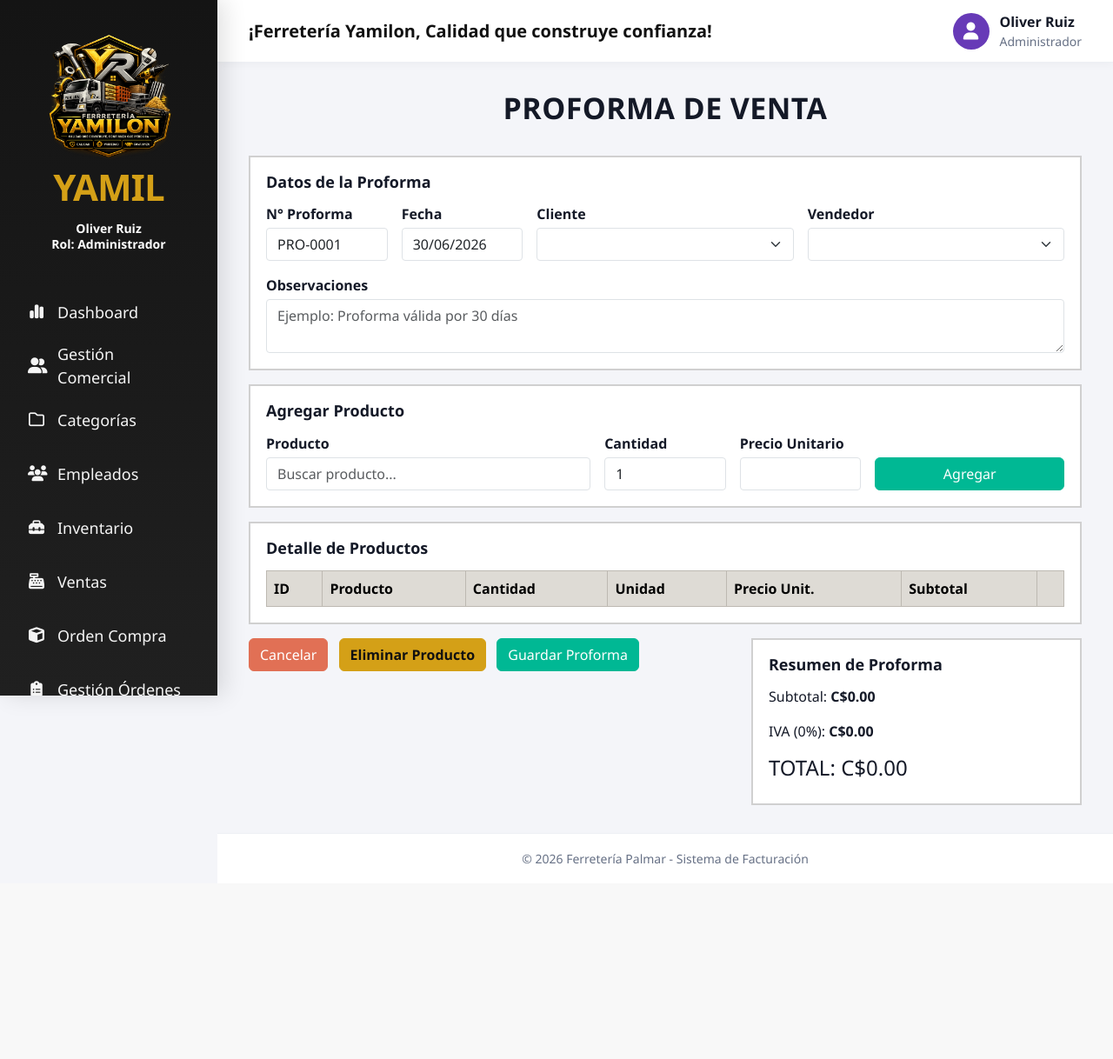
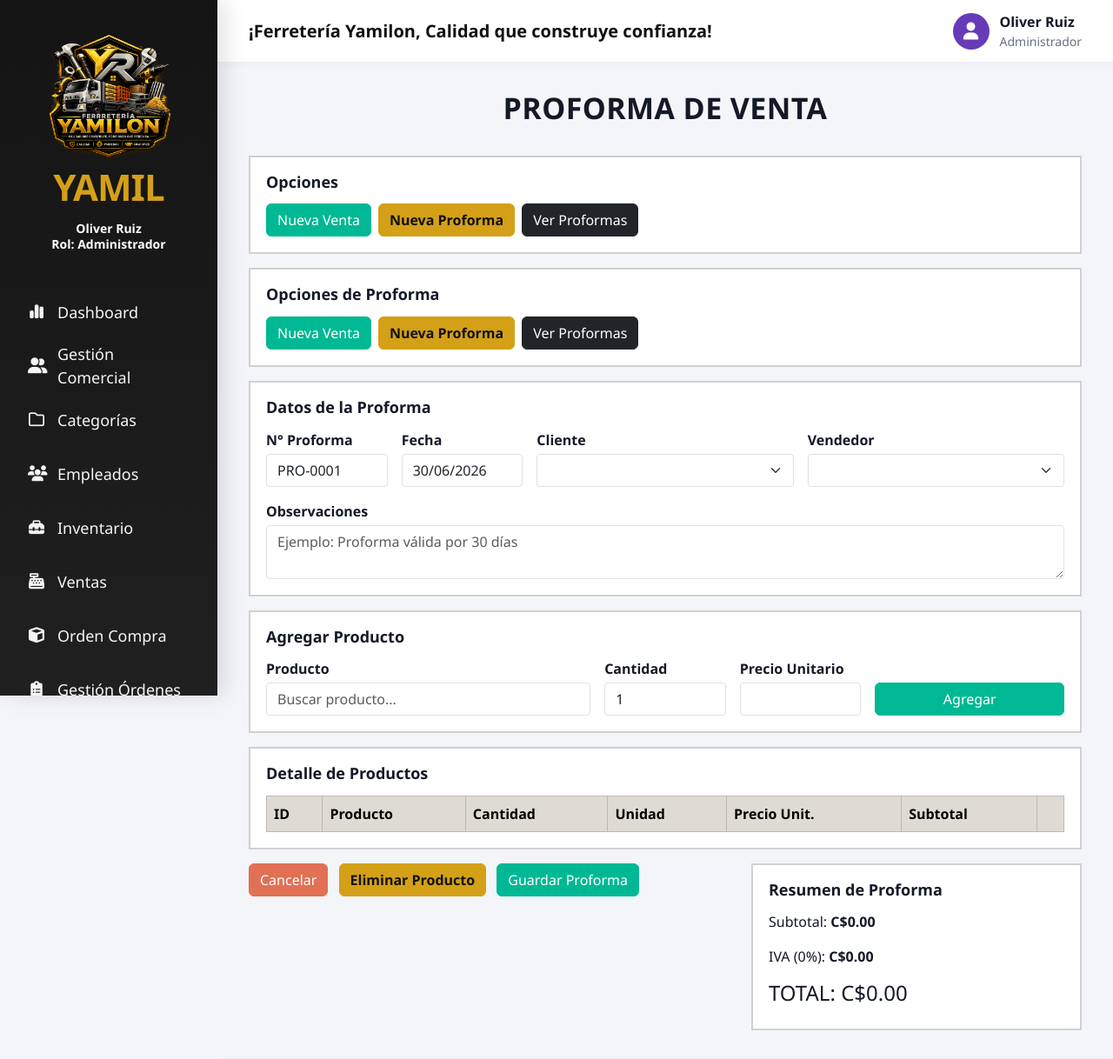
Before and after one commit to Ruizoli/Palmar_Web, a Flask app: page /proformas/nueva in a window 1280 px wide. Shown: the top 1218 px of the page at 87% size. Before the commit the page ends 993 px from the top, so only its background shows below. Run offline with Flask 3, Linux system fonts and the light colour scheme; a user stored in the database is signed in; data that the repository does not hold is empty; some libraries are stand-ins or nearby versions.

Commit message:
Modulo inicial de proformas

```diff
--- a/templates/proforma.html
+++ b/templates/proforma.html
@@ -2,6 +2,44 @@
 {% block content %}
 
 <h2 class="page-title">PROFORMA DE VENTA</h2>
+
+<div class="form-card mb-3">
+    <h5 class="section-title">Opciones</h5>
+
+    <div class="d-flex gap-2 flex-wrap">
+
+        <a href="{{ url_for('ventas') }}" class="btn btn-success">
+            <i class="bi bi-receipt"></i> Nueva Venta
+        </a>
+
+        <a href="{{ url_for('nueva_proforma') }}" class="btn btn-warning">
+            <i class="bi bi-file-earmark-text"></i> Nueva Proforma
+        </a>
+
+        <a href="{{ url_for('proformas') }}" class="btn btn-dark">
+            <i class="bi bi-card-list"></i> Ver Proformas
+        </a>
+
+    </div>
+</div>
+
+<div class="form-card mb-3">
+  <h5 class="section-title">Opciones de Proforma</h5>
+
+  <div class="d-flex gap-2 flex-wrap">
+    <a href="{{ url_for('ventas') }}" class="btn btn-success">
+      Nueva Venta
+    </a>
+
+    <a href="{{ url_for('nueva_proforma') }}" class="btn btn-warning">
+      Nueva Proforma
+    </a>
+
+    <a href="{{ url_for('proformas') }}" class="btn btn-dark">
+      Ver Proformas
+    </a>
+  </div>
+</div>
 
 <form method="post" class="ventas-form" id="ventaForm">
 
```
